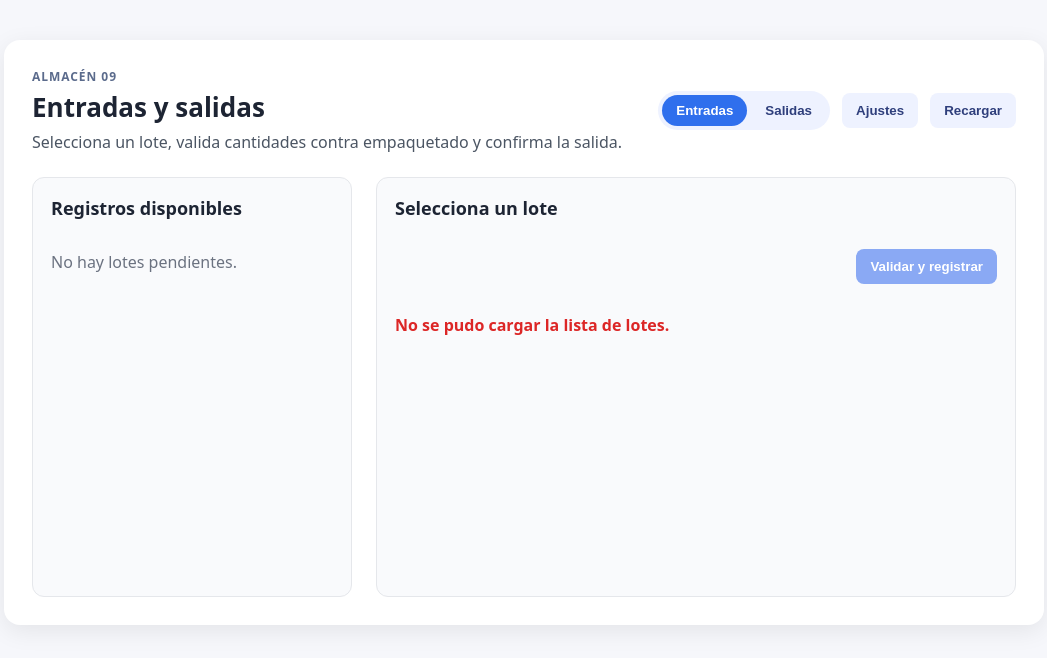
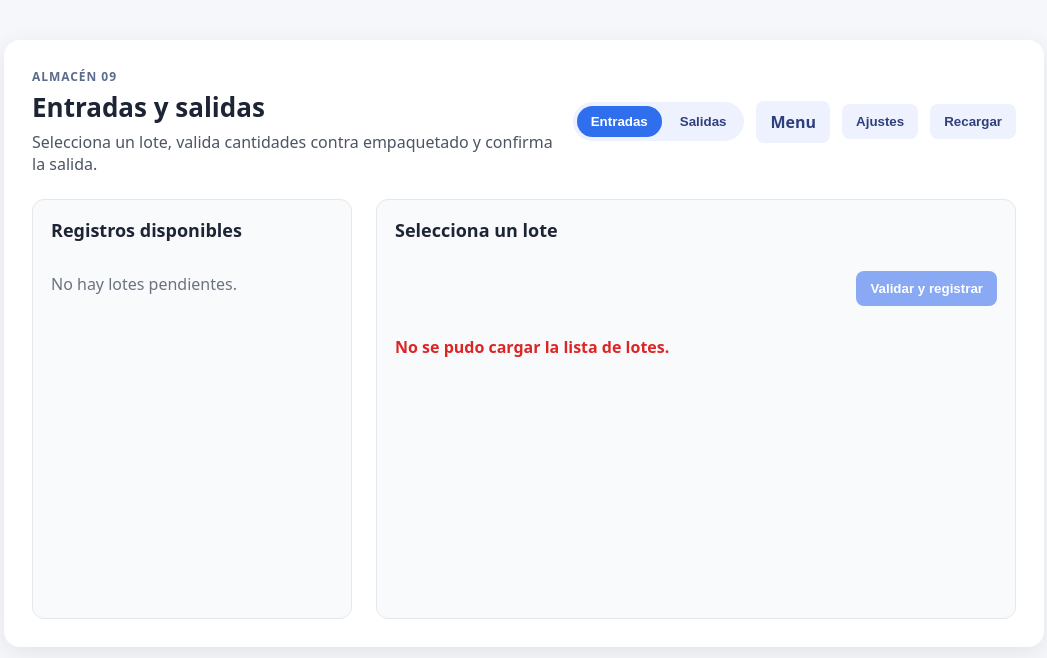
Before and after one commit to Gsiblesz/Almac-n-09, a plain HTML site: page Frontend/index.html in a window 1280 px wide. Shown: the whole page, without its empty margins (116-1163 px from the left). Drawn offline with Linux system fonts and the light colour scheme; no server answers.

Commit message:
Agregar botón Menu con enlace externo

```diff
--- a/Frontend/index.html
+++ b/Frontend/index.html
@@ -26,6 +26,7 @@
               Salidas
             </button>
           </div>
+          <a href="https://menu-ten-sigma.vercel.app/" class="secondary">Menu</a>
           <button id="btnAjustes" class="secondary" type="button">Ajustes</button>
           <button id="recargar" class="secondary" type="button">Recargar</button>
         </div>
--- a/Frontend/styles.css
+++ b/Frontend/styles.css
@@ -237,9 +237,19 @@ button {
   cursor: pointer;
 }
 
-button.secondary {
+button.secondary,
+a.secondary {
   background: #eef2ff;
   color: #2f3f7c;
+}
+
+a.secondary {
+  border: none;
+  padding: 10px 14px;
+  border-radius: 8px;
+  font-weight: 600;
+  cursor: pointer;
+  text-decoration: none;
 }
 
 button.danger {
```
Also changed, not shown: Formularios.Empa.Merma/docs/menu.html (+1 -1 lines).
